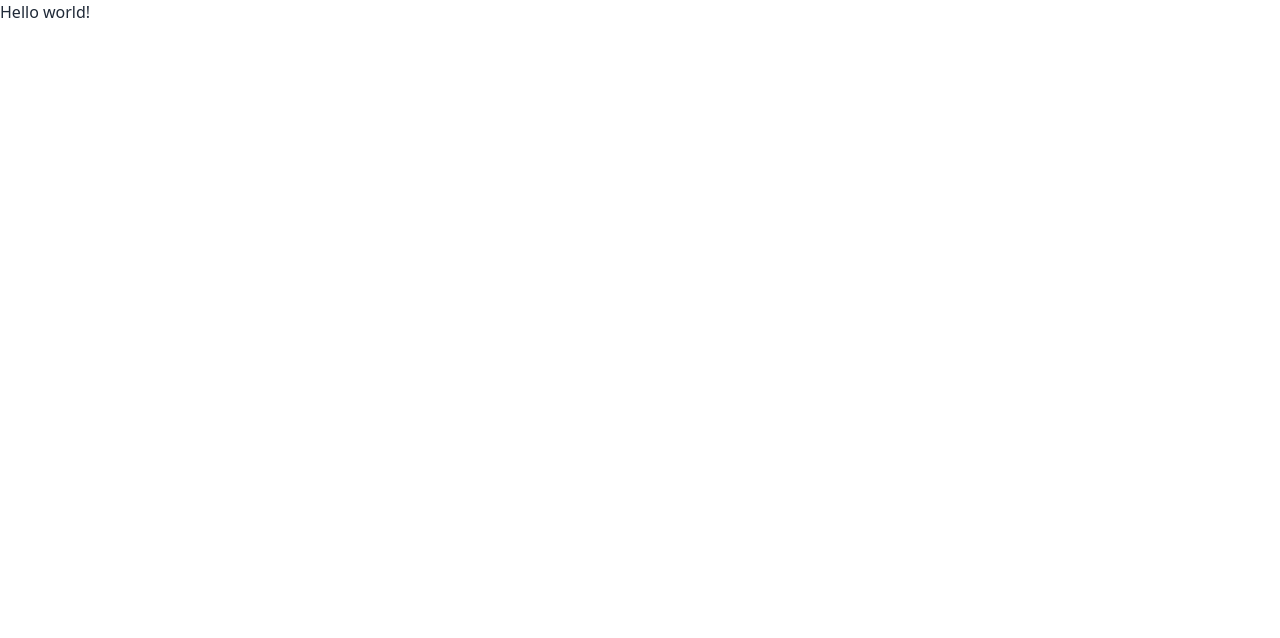
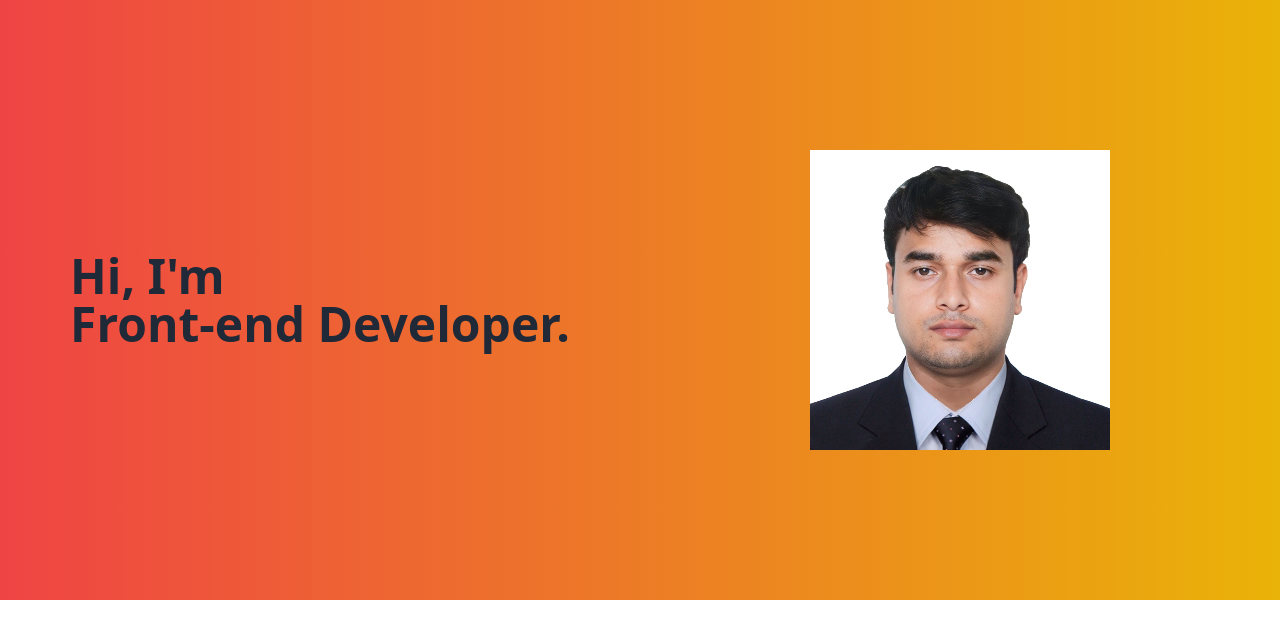
Before and after one commit to Sayedul3731/my-portfolio-site, a React (Vite) app: page / in a window 1280 px wide. Shown: the top 638 px of the page. Built offline with nearby package versions, Linux system fonts and the light colour scheme.

Commit message:
Banner section added

```diff
--- /dev/null
+++ b/src/Pages/Home/Home.jsx
@@ -0,0 +1,12 @@
+import Banner from "../../components/Banner/Banner";
+
+
+const Home = () => {
+    return (
+        <div className="max-w-[1280px] mx-auto">
+            <Banner></Banner>
+        </div>
+    );
+};
+
+export default Home;
--- a/src/Routes/Routes.jsx
+++ b/src/Routes/Routes.jsx
@@ -1,11 +1,12 @@
 import {
     createBrowserRouter,
   } from "react-router-dom";
+import Home from "../Pages/Home/Home";
 
 const router = createBrowserRouter([
     {
       path: "/",
-      element: <div>Hello world!</div>,
+      element: <Home></Home>,
     },
   ]);
 
--- /dev/null
+++ b/src/components/Banner/Banner.jsx
@@ -0,0 +1,17 @@
+/* eslint-disable react/no-unescaped-entities */
+import photo from "../../assets/taki.png"
+
+const Banner = () => {
+    return (
+        <div className="flex justify-between items-center w-full h-[600px] bg-gradient-to-r from-red-500 to-yellow-500">
+            <div className="w-1/2 flex justify-center items-center">
+                <h1 className="text-5xl font-bold"><span className="">Hi</span>, I'm  <br />Front-end <span className="">Developer</span>.</h1>
+            </div>
+            <div className="w-1/2 flex justify-center items-center">
+                <img src={photo} alt="my picture" />
+            </div>
+        </div>
+    );
+};
+
+export default Banner;
```
Also changed, not shown: src/assets/taki.png (added).
